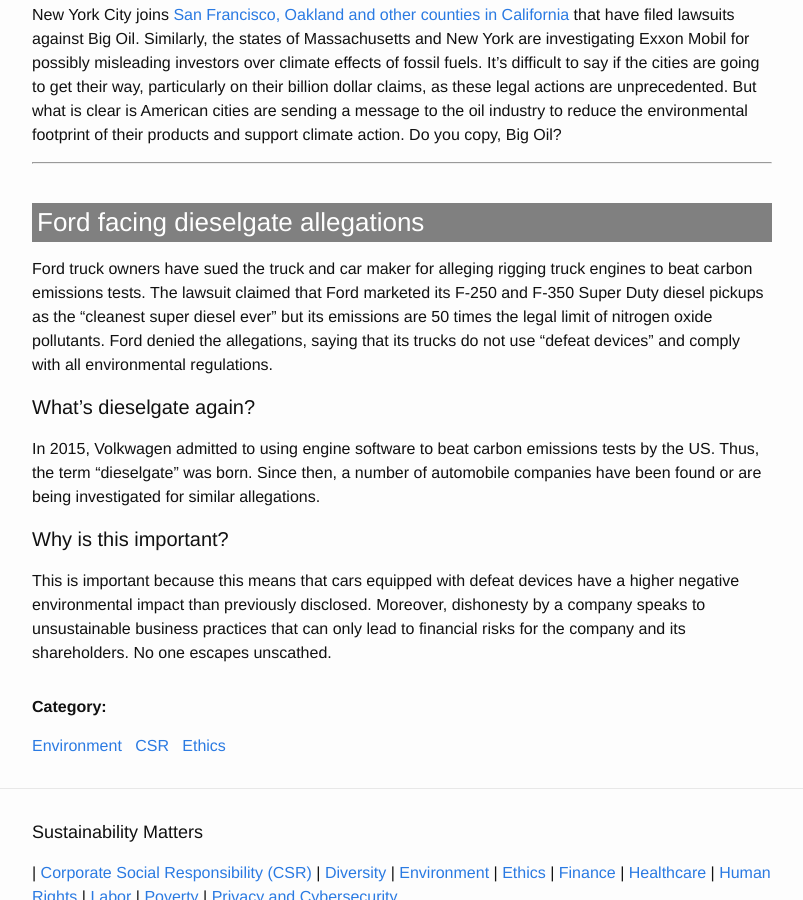
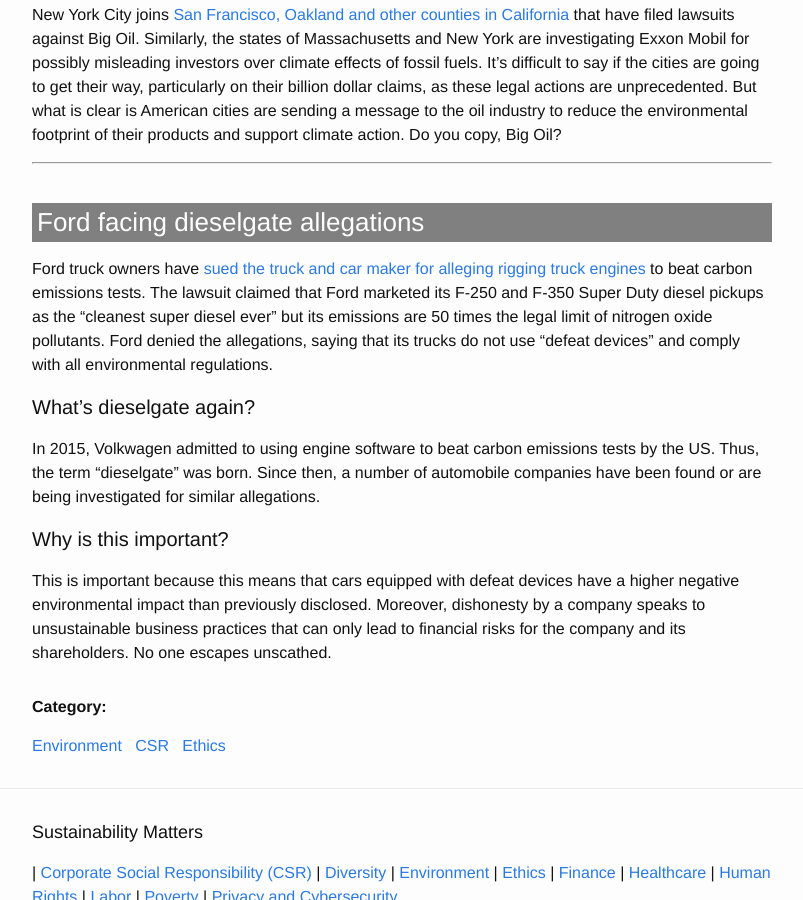
Before and after one commit to Sparkleleuk/Sustainability_Matters, a Jekyll site: the page built from _posts/2018-01-10-coal-ford-oil.markdown, in a window 1280 px wide and 900 px high, scrolled down 1395 px. Shown: the whole window, without its empty margins (238-1041 px from the left). Built offline with Jekyll 4.4.1, drawn with Linux system fonts in a browser that asks for light colours; part of the change alters nothing that is shown.

```diff
--- a/_posts/2018-01-10-coal-ford-oil.markdown
+++ b/_posts/2018-01-10-coal-ford-oil.markdown
@@ -42,7 +42,7 @@ New York City joins <a href="https://www.reuters.com/article/legal-us-usa-oil-cl
 
 ### Ford facing dieselgate allegations
 
-Ford truck owners have sued the truck and car maker for alleging rigging truck engines to beat carbon emissions tests. The lawsuit claimed that Ford marketed its F-250 and F-350 Super Duty diesel pickups as the "cleanest super diesel ever" but its emissions are 50 times the legal limit of nitrogen oxide pollutants. Ford denied the allegations, saying that its trucks do not use "defeat devices" and comply with all environmental regulations.
+Ford truck owners have <a href="http://www.autonews.com/article/20180110/oem11/180119980/ford-sued-diesel-emissions-litigation" target="_blank">sued the truck and car maker for alleging rigging truck engines</a> to beat carbon emissions tests. The lawsuit claimed that Ford marketed its F-250 and F-350 Super Duty diesel pickups as the "cleanest super diesel ever" but its emissions are 50 times the legal limit of nitrogen oxide pollutants. Ford denied the allegations, saying that its trucks do not use "defeat devices" and comply with all environmental regulations.
 
 #### What's dieselgate again?
 
```
